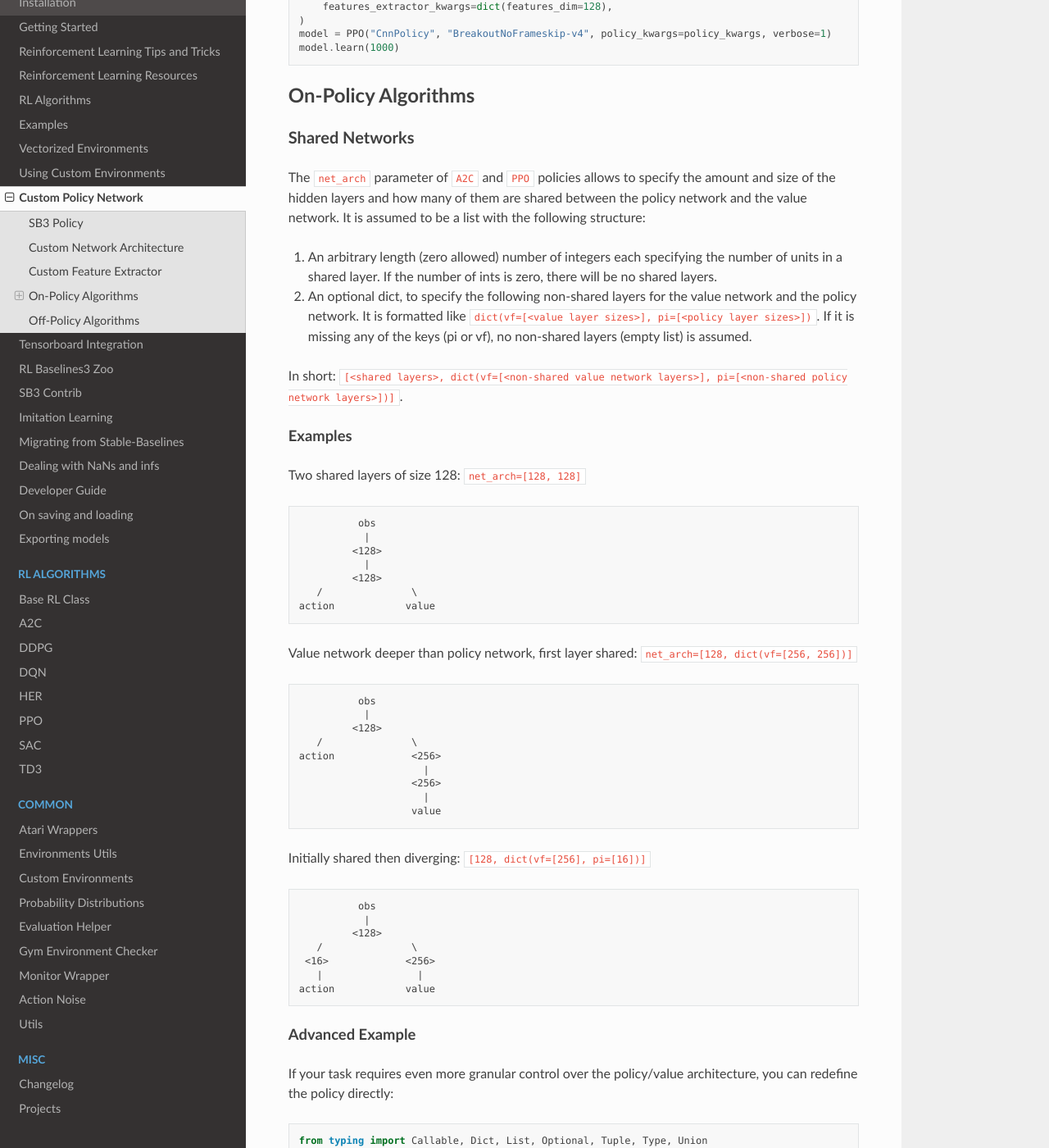
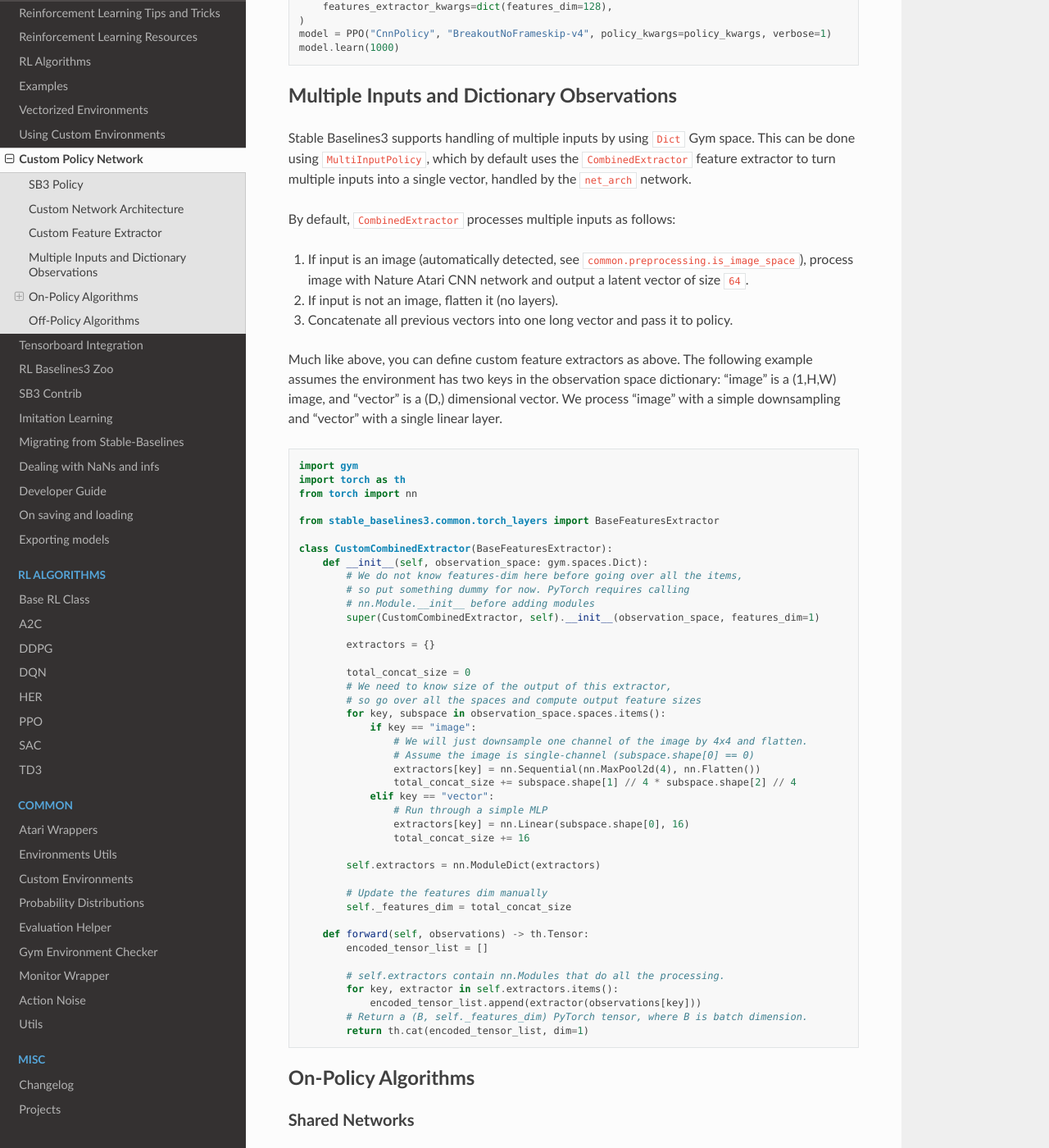
Before and after one commit to DLR-RM/stable-baselines3, a Sphinx documentation site: the page built from docs/guide/custom_policy.rst, in a window 1280 px wide and 1400 px high, scrolled down 3544 px. Shown: the whole window at 82% size. Built offline with Sphinx 7.4.7 and the Read the Docs theme 2.0.0, drawn with Linux system fonts in a browser that asks for light colours; pages that are not in the unit, such as notebooks, are missing from menus; some of the changed text lies outside the part shown.

Commit message:
Add some docs on dict obs

```diff
--- a/docs/guide/custom_policy.rst
+++ b/docs/guide/custom_policy.rst
@@ -3,8 +3,8 @@
 Custom Policy Network
 =====================
 
-Stable Baselines3 provides policy networks for images (CnnPolicies)
-and other type of input features (MlpPolicies).
+Stable Baselines3 provides policy networks for images (CnnPolicies),
+other type of input features (MlpPolicies) and multiple different inputs (MultiInputPolicies).
 
 
 .. warning::
@@ -147,6 +147,70 @@ that derives from ``BaseFeaturesExtractor`` and then pass it to the model when t
   )
   model = PPO("CnnPolicy", "BreakoutNoFrameskip-v4", policy_kwargs=policy_kwargs, verbose=1)
   model.learn(1000)
+
+
+Multiple Inputs and Dictionary Observations
+^^^^^^^^^^^^^^^^^^^^^^^^^^^^^^^^^^^^^^^^^^^
+
+Stable Baselines3 supports handling of multiple inputs by using ``Dict`` Gym space. This can be done using
+``MultiInputPolicy``, which by default uses the ``CombinedExtractor`` feature extractor to turn multiple
+inputs into a single vector, handled by the ``net_arch`` network.
+
+By default, ``CombinedExtractor`` processes multiple inputs as follows:
+
+1. If input is an image (automatically detected, see ``common.preprocessing.is_image_space``), process image with Nature Atari CNN network and
+   output a latent vector of size ``64``.
+2. If input is not an image, flatten it (no layers).
+3. Concatenate all previous vectors into one long vector and pass it to policy.
+
+Much like above, you can define custom feature extractors as above. The following example assumes the environment has two keys in the
+observation space dictionary: "image" is a (1,H,W) image, and "vector" is a (D,) dimensional vector. We process "image" with a simple
+downsampling and "vector" with a single linear layer.
+
+.. code-block:: python
+
+  import gym
+  import torch as th
+  from torch import nn
+
+  from stable_baselines3.common.torch_layers import BaseFeaturesExtractor
+
+  class CustomCombinedExtractor(BaseFeaturesExtractor):
+      def __init__(self, observation_space: gym.spaces.Dict):
+          # We do not know features-dim here before going over all the items,
+          # so put something dummy for now. PyTorch requires calling
+          # nn.Module.__init__ before adding modules
+          super(CustomCombinedExtractor, self).__init__(observation_space, features_dim=1)
+
+          extractors = {}
+
+          total_concat_size = 0
+          # We need to know size of the output of this extractor,
+          # so go over all the spaces and compute output feature sizes
+          for key, subspace in observation_space.spaces.items():
+              if key == "image":
+                  # We will just downsample one channel of the image by 4x4 and flatten.
+                  # Assume the image is single-channel (subspace.shape[0] == 0)
+                  extractors[key] = nn.Sequential(nn.MaxPool2d(4), nn.Flatten())
+                  total_concat_size += subspace.shape[1] // 4 * subspace.shape[2] // 4
+              elif key == "vector":
+                  # Run through a simple MLP
+                  extractors[key] = nn.Linear(subspace.shape[0], 16)
+                  total_concat_size += 16
+
+          self.extractors = nn.ModuleDict(extractors)
+
+          # Update the features dim manually
+          self._features_dim = total_concat_size
+
+      def forward(self, observations) -> th.Tensor:
+          encoded_tensor_list = []
+
+          # self.extractors contain nn.Modules that do all the processing.
+          for key, extractor in self.extractors.items():
+              encoded_tensor_list.append(extractor(observations[key]))
+          # Return a (B, self._features_dim) PyTorch tensor, where B is batch dimension.
+          return th.cat(encoded_tensor_list, dim=1)
 
 
 
```
